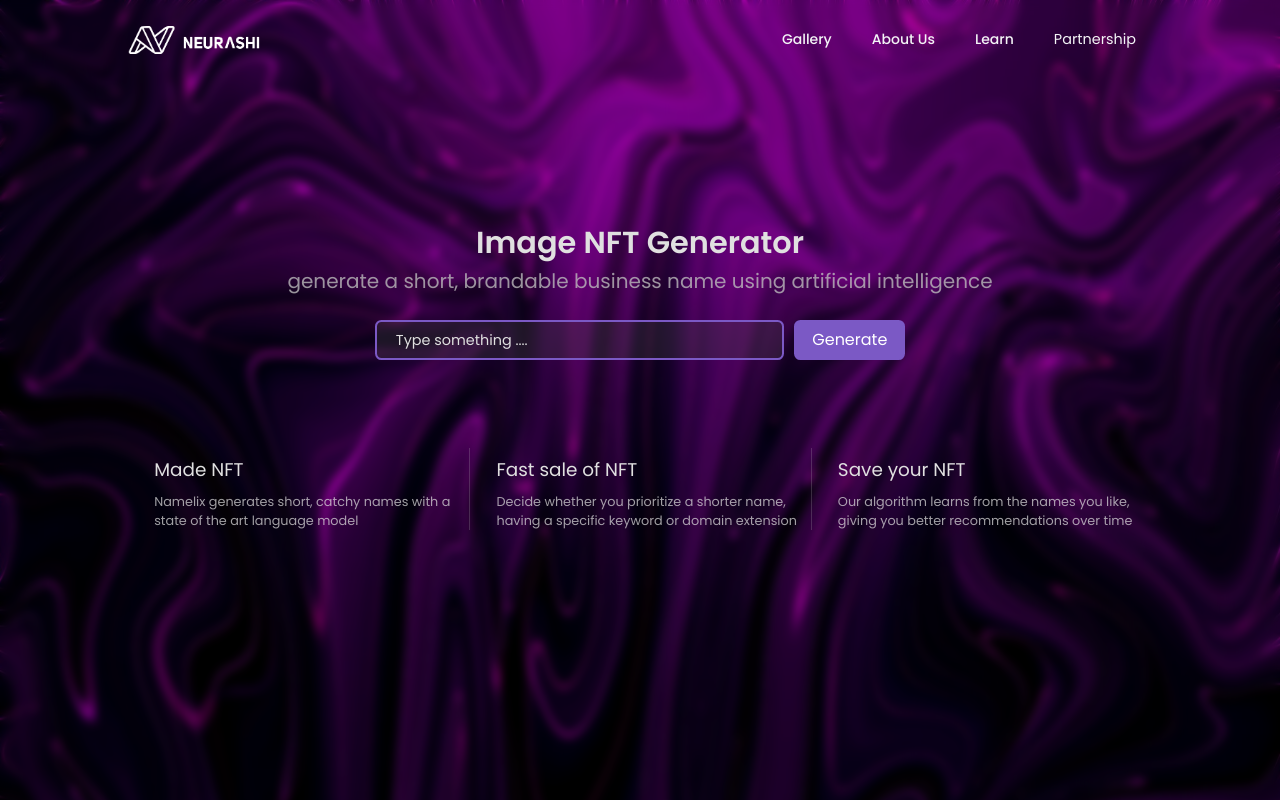
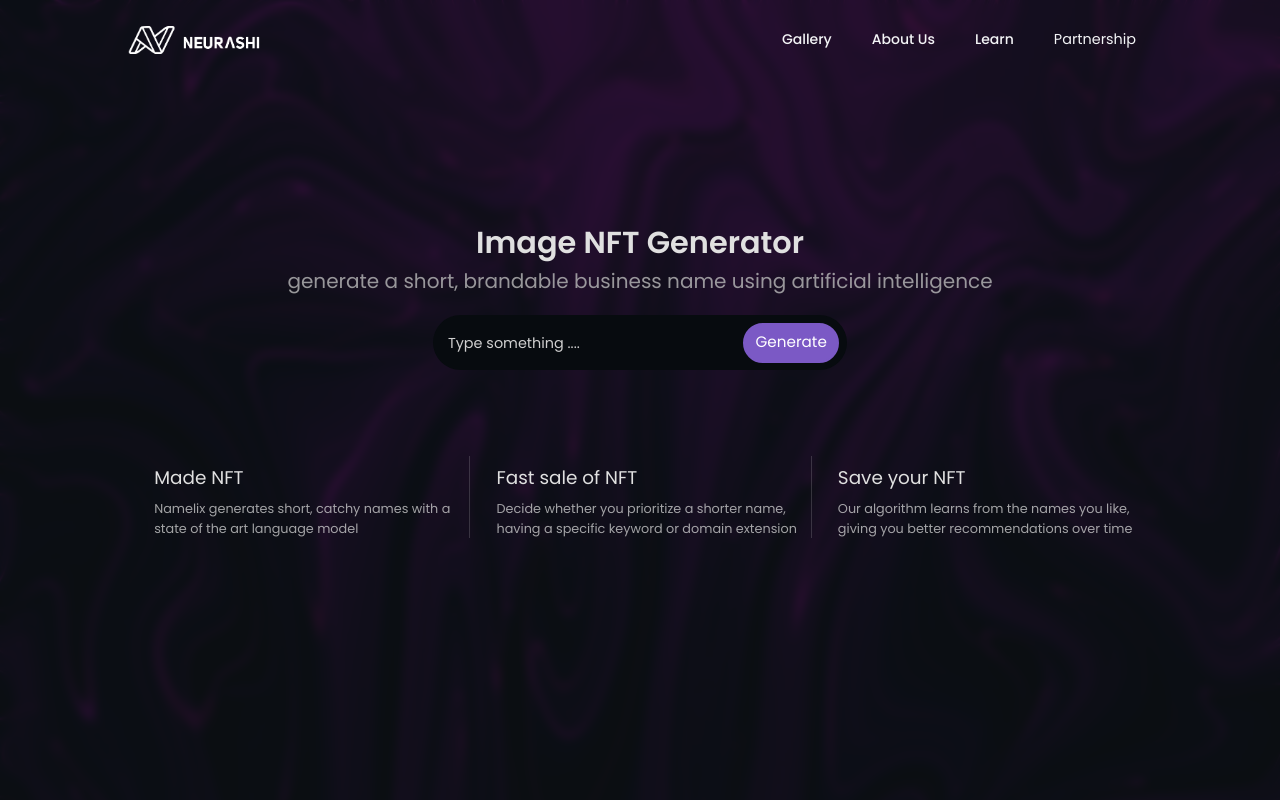
Before and after one commit to amirrezaRst/Neurashi, a React (Create React App) app: page / in a window 1280 px wide. Shown: the top 800 px of the page. Built offline with nearby package versions, Linux system fonts and the light colour scheme; some icons are missing.

Commit message:
new inbox styles

```diff
--- a/public/css/global.css
+++ b/public/css/global.css
@@ -41,7 +41,8 @@ body {
     height: 100%;
     /* background: #5033906a; */
     /* background: #0e111684; */
-    background: #0000004d;
+    /* background: #0e1116cd; */
+    background: #0e1116d9;
     backdrop-filter: blur(5px);
     /* background-color: #090C0F; */
     /* background-image: url("../images/—Pngtree—abstract purple wave stylish background_5777391.png"); */
@@ -73,18 +74,51 @@ body {
 
 
 
+.home-content .home-hero-header .input-box {
+    background-color: #070B0F;
+    display: inline;
+    /* padding: 1rem 1rem; */
+    border-radius: 40px;
+    padding: 1rem .3rem 1rem 0;
+    position: relative;
+}
 
+.home-content .home-hero-header .input-box div {
+    display: inline;
+    height: 100%;
+    position: absolute;
+    right: .5rem;
+    top: 0;
+}
+
+.home-content .home-hero-header .input-box div span {
+    width: 100%;
+    height: 100%;
+    display: flex;
+    align-items: center;
+}
+
+.home-content .home-hero-header button {
+    background-color: rgba(255, 255, 255, 0.177);
+    border-radius: 40px;
+    padding: .42rem .65rem;
+    background-color: #7b59c5;
+    color: #fff;
+    border: 2px solid #7b59c5;
+    border-radius: 40px;
+    margin-left: 10px;
+    font-size: .95em;
+}
+
+.home-content .home-hero-header button:focus {
+    outline: none !important;
+}
 
 .home-content .home-hero-header input {
-    /* background-color: #ffffff4f; */
-    background-color: #4646464f;
-    color: #e0e0e0;
-    padding: .4rem 1.2rem;
-    border: 2px solid #7b59c5;
-    border-radius: .4rem;
-}
-
-.home-content .home-hero-header input::placeholder {
+    background-color: transparent;
+    border-radius: 40px;
+    height: 100%;
+    padding: .85rem .85rem .85rem .95rem;
     color: #e0e0e0;
     font-size: .9rem;
 }
@@ -93,14 +127,12 @@ body {
     outline: none !important;
 }
 
-.home-content .home-hero-header button {
-    background-color: #7b59c5;
-    border: 2px solid #7b59c5;
-    border-radius: .4rem;
-    margin-left: 10px;
-    color: #fff;
-    padding: .4rem 1rem;
+.home-content .home-hero-header input::placeholder {
+    color: #d0d0d0 !important;
+    font-size: .9rem;
 }
+
+
 
 .home-content .home-hero-header .home-feature {
     display: grid;
@@ -113,9 +145,7 @@ body {
 }
 
 .home-content .home-hero-header .home-feature .feature-item i {
-    /* font-size: 1.7rem; */
     color: #e0e0e0cf;
-    /* color: #7B59C5; */
 }
 
 .home-content .home-hero-header .home-feature .feature-item h3 {
--- a/src/components/HomePage/HomeHeader.jsx
+++ b/src/components/HomePage/HomeHeader.jsx
@@ -13,8 +13,14 @@ const HomeHeader = () => {
                             <h2>Image NFT Generator</h2>
                             <h3>generate a short, brandable business name using artificial intelligence</h3>
                             <div className="mt-6">
-                                <input type="text" className="lg:w-[40%] md:w-[50%] sm:w-[60%] w-[67%]" placeholder="Type something ...." />
-                                <button>Generate</button>
+                                <div className="input-box">
+                                    <input type="text" className="lg:w-[40%] md:w-[50%] sm:w-[60%] w-[67%]" placeholder="Type something ...." />
+                                    <div>
+                                        <span>
+                                            <button>Generate</button>
+                                        </span>
+                                    </div>
+                                </div>
                             </div>
                         </div>
                         {/* <div className="home-feature lg:grid-cols-3 md:grid-cols-2 divide-x divide-[#bebebe49]"> */}
```
